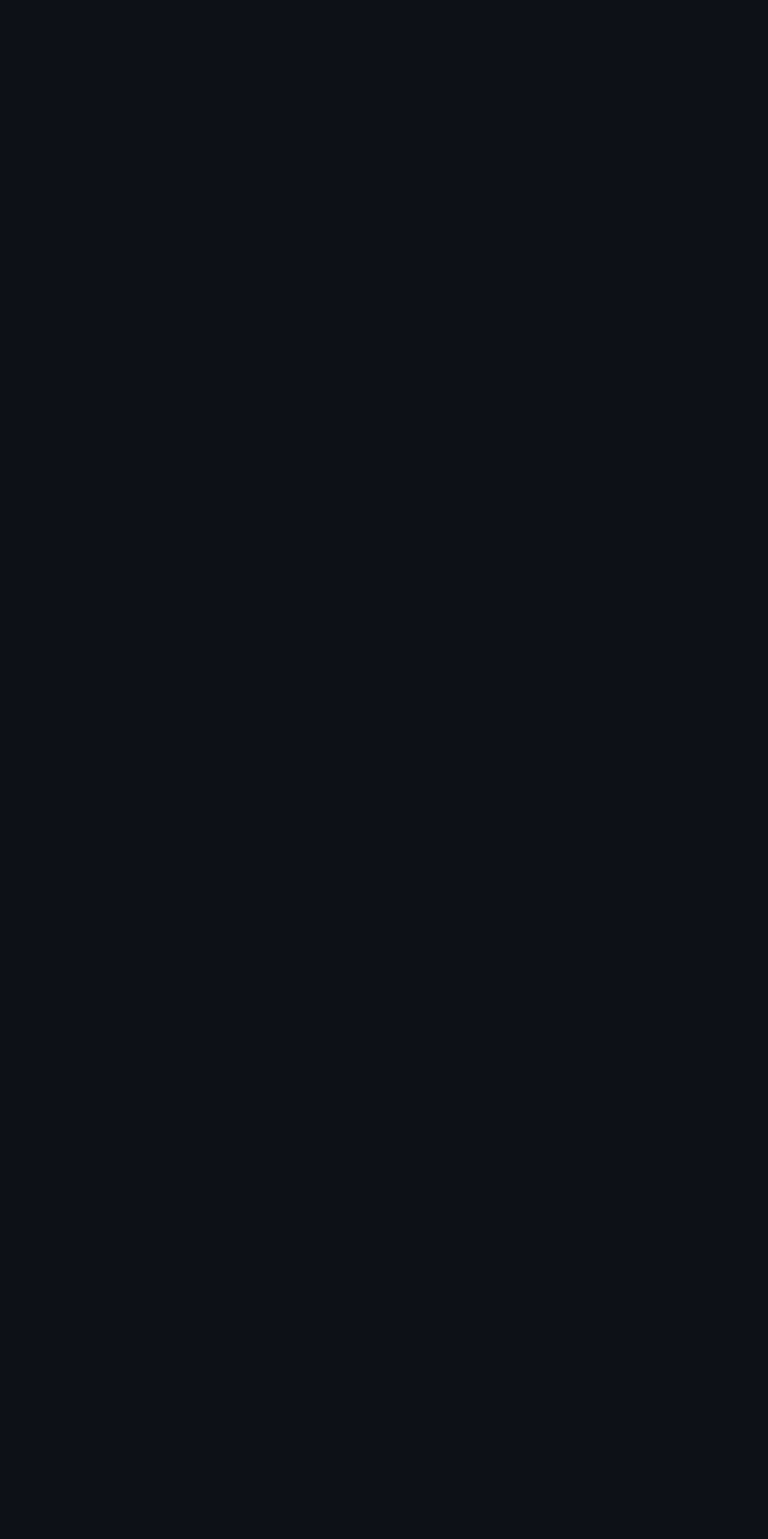
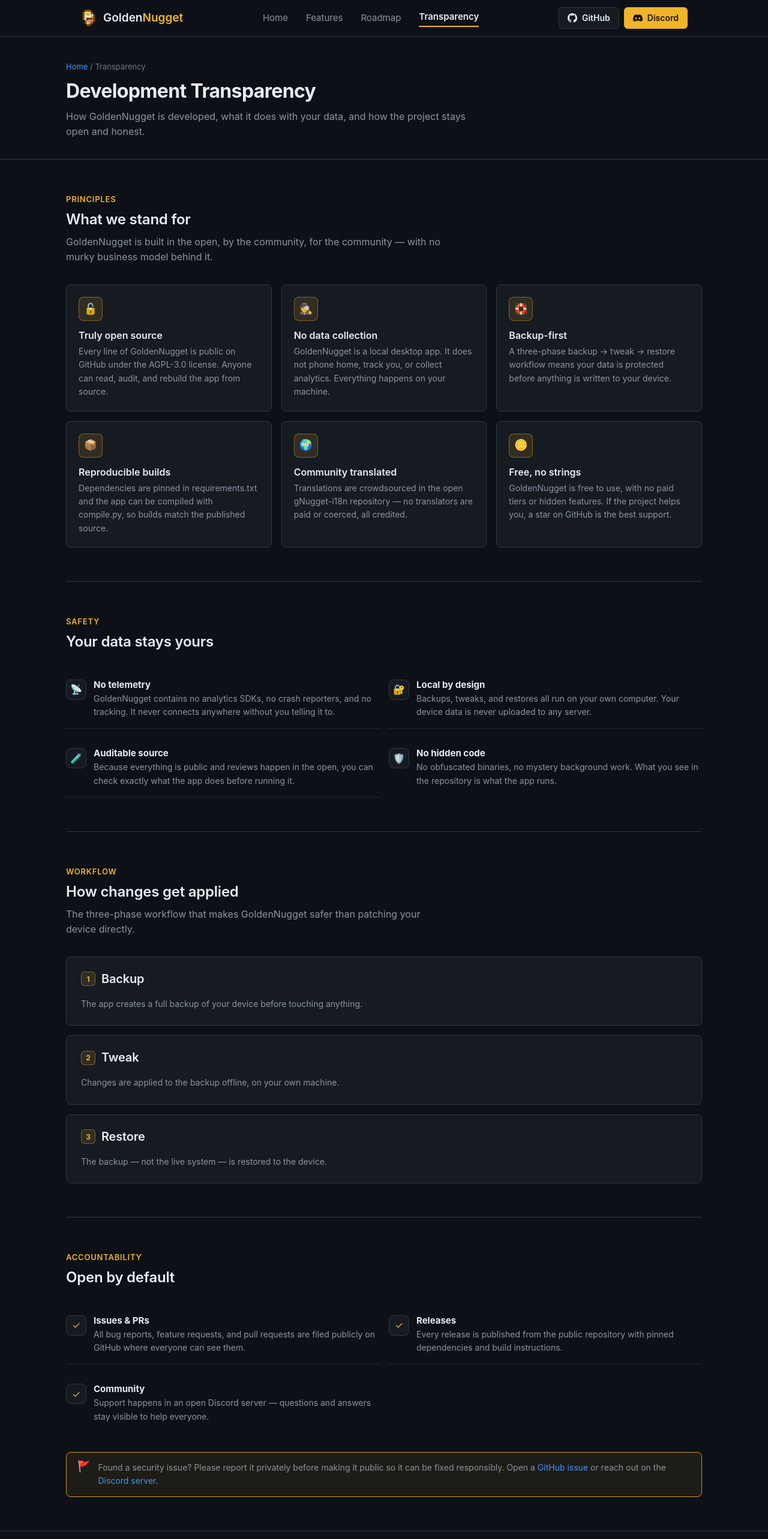
Before and after one commit to EzyLabsHQ/gnugget-website, a React (Vite) app: page /transparency in a window 1280 px wide. Before the commit this address had no page. Shown: the top 2566 px of the page at 60% size. Before the commit the page ends 800 px from the top, so only its background shows below. Built offline with nearby package versions, Linux system fonts and the light colour scheme; the HTML template or start-up script is replaced by a standard one.

Commit message:
Add transparency page and update Discord invite link

```diff
--- a/src/App.jsx
+++ b/src/App.jsx
@@ -3,6 +3,7 @@
 import Home from './pages/Home.jsx'
 import Features from './pages/Features.jsx'
 import Roadmap from './pages/Roadmap.jsx'
+import Transparency from './pages/Transparency.jsx'
 
 function App() {
   return (
@@ -11,6 +12,7 @@
         <Route index element={<Home />} />
         <Route path="/features" element={<Features />} />
         <Route path="/roadmap" element={<Roadmap />} />
+        <Route path="/transparency" element={<Transparency />} />
       </Route>
     </Routes>
   )
--- a/src/components/Footer.jsx
+++ b/src/components/Footer.jsx
@@ -1,5 +1,5 @@
 const GITHUB_URL = 'https://github.com/awesomenull-dev/GoldenNugget'
-const DISCORD_URL = 'https://discord.gg/RwbtH7pW5e'
+const DISCORD_URL = 'https://discord.gg/Rm6r4zeE3y'
 
 export default function Footer() {
   return (
--- a/src/components/Header.jsx
+++ b/src/components/Header.jsx
@@ -1,6 +1,6 @@
 import { Link, NavLink } from 'react-router-dom'
 
-const DISCORD_URL = 'https://discord.gg/RwbtH7pW5e'
+const DISCORD_URL = 'https://discord.gg/Rm6r4zeE3y'
 const GITHUB_URL = 'https://github.com/awesomenull-dev/GoldenNugget'
 
 function GithubIcon() {
@@ -40,6 +40,9 @@
           <NavLink to="/roadmap" className="nav-link">
             Roadmap
           </NavLink>
+          <NavLink to="/transparency" className="nav-link">
+            Transparency
+          </NavLink>
         </nav>
 
         <div className="nav-actions">
--- a/src/pages/Home.jsx
+++ b/src/pages/Home.jsx
@@ -1,7 +1,7 @@
 import { Link } from 'react-router-dom'
 
 const GITHUB_URL = 'https://github.com/awesomenull-dev/GoldenNugget'
-const DISCORD_URL = 'https://discord.gg/RwbtH7pW5e'
+const DISCORD_URL = 'https://discord.gg/Rm6r4zeE3y'
 const RELEASES_URL = `${GITHUB_URL}/releases`
 
 const highlights = [
--- /dev/null
+++ b/src/pages/Transparency.jsx
@@ -0,0 +1,240 @@
+import { Link } from 'react-router-dom'
+import { renderInline } from '../lib/inline.jsx'
+
+const GITHUB_URL = 'https://github.com/awesomenull-dev/GoldenNugget'
+const DISCORD_URL = 'https://discord.gg/Rm6r4zeE3y'
+
+const principles = [
+  {
+    icon: '🔓',
+    title: 'Truly open source',
+    text: 'Every line of GoldenNugget is public on GitHub under the AGPL-3.0 license. Anyone can read, audit, and rebuild the app from source.',
+  },
+  {
+    icon: '🕵️',
+    title: 'No data collection',
+    text: 'GoldenNugget is a local desktop app. It does not phone home, track you, or collect analytics. Everything happens on your machine.',
+  },
+  {
+    icon: '🛟',
+    title: 'Backup-first',
+    text: 'A three-phase backup → tweak → restore workflow means your data is protected before anything is written to your device.',
+  },
+  {
+    icon: '📦',
+    title: 'Reproducible builds',
+    text: 'Dependencies are pinned in requirements.txt and the app can be compiled with compile.py, so builds match the published source.',
+  },
+  {
+    icon: '🌍',
+    title: 'Community translated',
+    text: 'Translations are crowdsourced in the open gNugget-i18n repository — no translators are paid or coerced, all credited.',
+  },
+  {
+    icon: '🪙',
+    title: 'Free, no strings',
+    text: 'GoldenNugget is free to use, with no paid tiers or hidden features. If the project helps you, a star on GitHub is the best support.',
+  },
+]
+
+const workflow = [
+  {
+    id: '1',
+    title: 'Backup',
+    text: 'The app creates a full backup of your device before touching anything.',
+  },
+  {
+    id: '2',
+    title: 'Tweak',
+    text: 'Changes are applied to the backup offline, on your own machine.',
+  },
+  {
+    id: '3',
+    title: 'Restore',
+    text: 'The backup — not the live system — is restored to the device.',
+  },
+]
+
+const statuses = [
+  {
+    title: 'Issues & PRs',
+    text: 'All bug reports, feature requests, and pull requests are filed publicly on GitHub where everyone can see them.',
+  },
+  {
+    title: 'Releases',
+    text: 'Every release is published from the public repository with pinned dependencies and build instructions.',
+  },
+  {
+    title: 'Community',
+    text: 'Support happens in an open Discord server — questions and answers stay visible to help everyone.',
+  },
+]
+
+export default function Transparency() {
+  return (
+    <>
+      <div className="page-header">
+        <div className="container page-header-inner">
+          <div className="breadcrumb">
+            <Link to="/">Home</Link> / Transparency
+          </div>
+          <h1>Development Transparency</h1>
+          <p>
+            How GoldenNugget is developed, what it does with your data, and how
+            the project stays open and honest.
+          </p>
+        </div>
+      </div>
+
+      <div className="container section">
+        <div className="section-header">
+          <span className="section-tag">Principles</span>
+          <h2>What we stand for</h2>
+          <p className="section-sub">
+            GoldenNugget is built in the open, by the community, for the
+            community — with no murky business model behind it.
+          </p>
+        </div>
+        <div className="feature-grid">
+          {principles.map((p) => (
+            <article className="feature-card" key={p.title}>
+              <div className="feature-icon" aria-hidden="true">
+                {p.icon}
+              </div>
+              <h3>{p.title}</h3>
+              <p>{p.text}</p>
+            </article>
+          ))}
+        </div>
+      </div>
+
+      <div className="container section">
+        <div className="section-header">
+          <span className="section-tag">Safety</span>
+          <h2>Your data stays yours</h2>
+        </div>
+        <div className="facts-grid">
+          <div className="fact">
+            <span className="fact-icon" aria-hidden="true">
+              📡
+            </span>
+            <div>
+              <h4>No telemetry</h4>
+              <p>
+                GoldenNugget contains no analytics SDKs, no crash reporters, and
+                no tracking. It never connects anywhere without you telling it
+                to.
+              </p>
+            </div>
+          </div>
+          <div className="fact">
+            <span className="fact-icon" aria-hidden="true">
+              🔐
+            </span>
+            <div>
+              <h4>Local by design</h4>
+              <p>
+                Backups, tweaks, and restores all run on your own computer. Your
+                device data is never uploaded to any server.
+              </p>
+            </div>
+          </div>
+          <div className="fact">
+            <span className="fact-icon" aria-hidden="true">
+              🧪
+            </span>
+            <div>
+              <h4>Auditable source</h4>
+              <p>
+                Because everything is public and reviews happen in the open, you
+                can check exactly what the app does before running it.
+              </p>
+            </div>
+          </div>
+          <div className="fact">
+            <span className="fact-icon" aria-hidden="true">
+              🛡️
+            </span>
+            <div>
+              <h4>No hidden code</h4>
+              <p>
+                No obfuscated binaries, no mystery background work. What you see
+                in the repository is what the app runs.
+              </p>
+            </div>
+          </div>
+        </div>
+      </div>
+
+      <div className="container section">
+        <div className="section-header">
+          <span className="section-tag">Workflow</span>
+          <h2>How changes get applied</h2>
+          <p className="section-sub">
+            The three-phase workflow that makes GoldenNugget safer than patching
+            your device directly.
+          </p>
+        </div>
+        <div style={{ display: 'grid', gap: 16 }}>
+          {workflow.map((step) => (
+            <section
+              className="roadmap-phase"
+              key={step.id}
+              style={{ marginBottom: 0 }}
+            >
+              <div className="roadmap-phase-header">
+                <h2>
+                  <span className="roadmap-item-number">{step.id}</span>
+                  {renderInline(step.title)}
+                </h2>
+              </div>
+              <p>{step.text}</p>
+            </section>
+          ))}
+        </div>
+      </div>
+
+      <div className="container section" style={{ borderBottom: 'none' }}>
+        <div className="section-header">
+          <span className="section-tag">Accountability</span>
+          <h2>Open by default</h2>
+        </div>
+        <div className="facts-grid">
+          {statuses.map((s) => (
+            <div className="fact" key={s.title}>
+              <span className="fact-icon" aria-hidden="true">
+                ✓
+              </span>
+              <div>
+                <h4>{s.title}</h4>
+                <p>{s.text}</p>
+              </div>
+            </div>
+          ))}
+        </div>
+
+        <div className="roadmap-note" style={{ marginTop: 32 }}>
+          <span className="note-icon" aria-hidden="true">
+            🚩
+          </span>
+          <span>
+            Found a security issue? Please report it privately before making it
+            public so it can be fixed responsibly. Open a{' '}
+            <a
+              href={`${GITHUB_URL}/issues`}
+              target="_blank"
+              rel="noreferrer"
+            >
+              GitHub issue
+            </a>{' '}
+            or reach out on the{' '}
+            <a href={DISCORD_URL} target="_blank" rel="noreferrer">
+              Discord server
+            </a>
+            .
+          </span>
+        </div>
+      </div>
+    </>
+  )
+}
```
